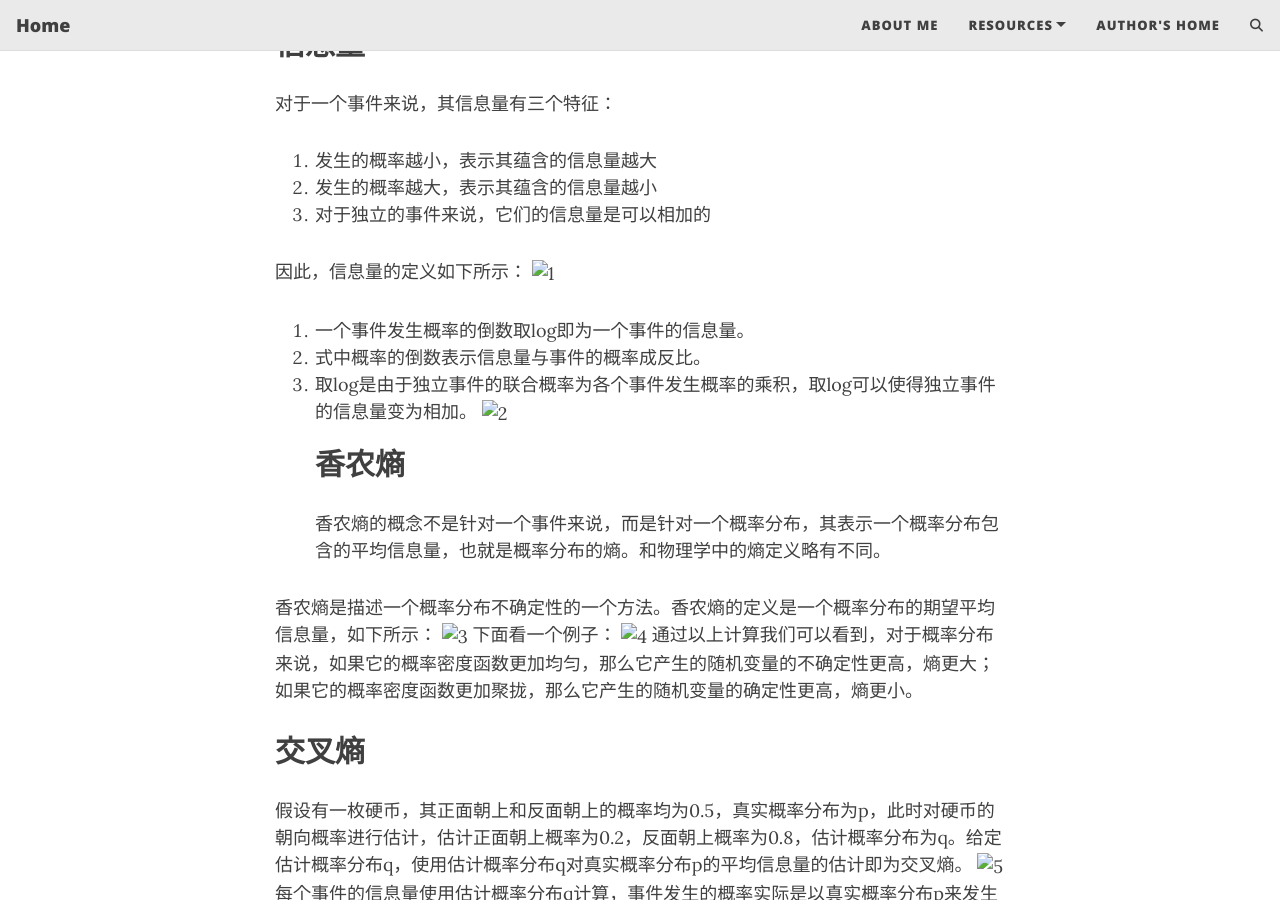
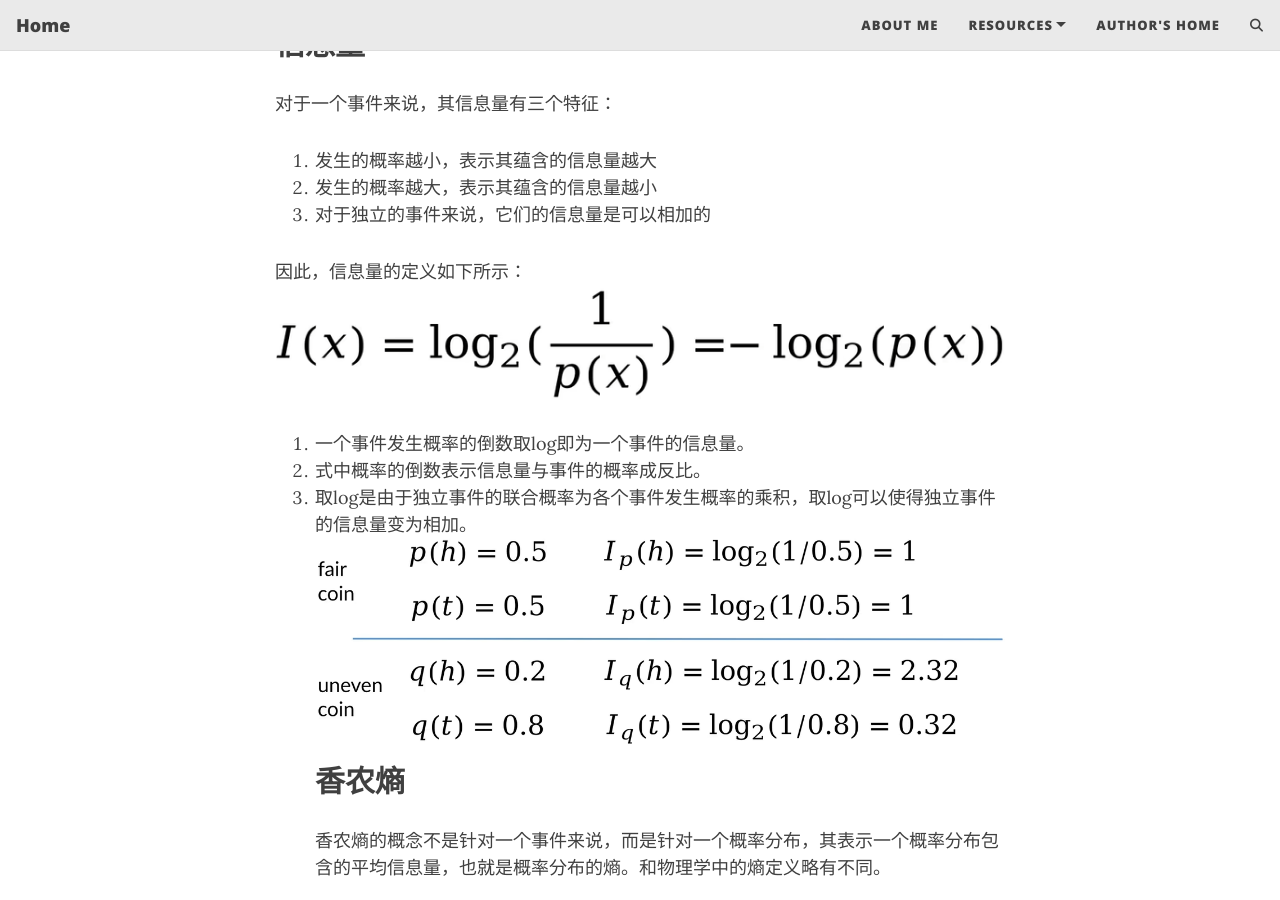
Before and after one commit to cosmoliu2002/cosmoliu2002.github.io, a Jekyll site: the page built from _posts/2025-08-13-kullback-leibler-divergence-detail.md, in a window 1280 px wide and 900 px high, scrolled down 365 px. Built offline with Jekyll 4.4.1, drawn with Linux system fonts in a browser that asks for light colours; comment, search, counter and statistics services are not loaded.

Commit message:
Update 2025-08-13-kullback-leibler-divergence-detail.md

```diff
--- a/_posts/2025-08-13-kullback-leibler-divergence-detail.md
+++ b/_posts/2025-08-13-kullback-leibler-divergence-detail.md
@@ -14,31 +14,31 @@ author: liuyu
 3. 对于独立的事件来说，它们的信息量是可以相加的
 
 因此，信息量的定义如下所示：
-![1](1.png)
+![1](https://github.com/cosmoliu2002/cosmoliu2002.github.io/blob/main/assets/img/2025-08-13-kullback-leibler-divergence-detail/1.png)
 1. 一个事件发生概率的倒数取log即为一个事件的信息量。
 2. 式中概率的倒数表示信息量与事件的概率成反比。
 3. 取log是由于独立事件的联合概率为各个事件发生概率的乘积，取log可以使得独立事件的信息量变为相加。
-![2](2.png)
+![2](https://github.com/cosmoliu2002/cosmoliu2002.github.io/blob/main/assets/img/2025-08-13-kullback-leibler-divergence-detail/2.png)
 ## 香农熵
 香农熵的概念不是针对一个事件来说，而是针对一个概率分布，其表示一个概率分布包含的平均信息量，也就是概率分布的熵。和物理学中的熵定义略有不同。
 
 香农熵是描述一个概率分布不确定性的一个方法。香农熵的定义是一个概率分布的期望平均信息量，如下所示：
-![3](3.png)
+![3](https://github.com/cosmoliu2002/cosmoliu2002.github.io/blob/main/assets/img/2025-08-13-kullback-leibler-divergence-detail/3.png)
 下面看一个例子：
-![4](4.png)
+![4](https://github.com/cosmoliu2002/cosmoliu2002.github.io/blob/main/assets/img/2025-08-13-kullback-leibler-divergence-detail/4.png)
 通过以上计算我们可以看到，对于概率分布来说，如果它的概率密度函数更加均匀，那么它产生的随机变量的不确定性更高，熵更大；如果它的概率密度函数更加聚拢，那么它产生的随机变量的确定性更高，熵更小。
 ## 交叉熵
 假设有一枚硬币，其正面朝上和反面朝上的概率均为0.5，真实概率分布为p，此时对硬币的朝向概率进行估计，估计正面朝上概率为0.2，反面朝上概率为0.8，估计概率分布为q。给定估计概率分布q，使用估计概率分布q对真实概率分布p的平均信息量的估计即为交叉熵。
-![5](5.png)
+![5](https://github.com/cosmoliu2002/cosmoliu2002.github.io/blob/main/assets/img/2025-08-13-kullback-leibler-divergence-detail/5.png)
 每个事件的信息量使用估计概率分布q计算，事件发生的概率实际是以真实概率分布p来发生的，因此交叉熵为事件真实概率分布p乘以事件估计概率分布q求得的信息量。信息量是以估计概率分布q进行计算得到的，因为我们只能看到估计到的概率分布。
-![6](6.png)
+![6](https://github.com/cosmoliu2002/cosmoliu2002.github.io/blob/main/assets/img/2025-08-13-kullback-leibler-divergence-detail/6.png)
 交叉熵的值大于等于真实熵的值。概率分布相差越大，交叉熵越大，反之，概率分布相差越小，交叉熵越小。
 ## KL散度
 KL散度是衡量两个概率分布的差异的函数，定义为交叉熵减去真实熵。假设p为真实概率分布，q为估计概率分布，则交叉熵由p和q计算得出，真实熵由p计算得出。
-![7](7.png)
+![7](https://github.com/cosmoliu2002/cosmoliu2002.github.io/blob/main/assets/img/2025-08-13-kullback-leibler-divergence-detail/7.png)
 KL散度大于等于0，当且仅当两个概率分布相等时，等号成立。
 p和q的KL散度与q和p的KL散度不一样，因此KL散度不是衡量两个概率分布之间的距离的。
-![8](8.png)
+![8](https://github.com/cosmoliu2002/cosmoliu2002.github.io/blob/main/assets/img/2025-08-13-kullback-leibler-divergence-detail/8.png)
 假设估计概率分布q是$\theta$的函数，最小化KL散度，对KL散度求梯度，由于p与$\theta$无关，因此求导之后，KL散度的导数只剩下交叉熵的导数这一项，与$\theta$无关的真实熵一项为0。
 ## 总结
 1. 事件的信息量与事件的真实发生概率成反比。
```
